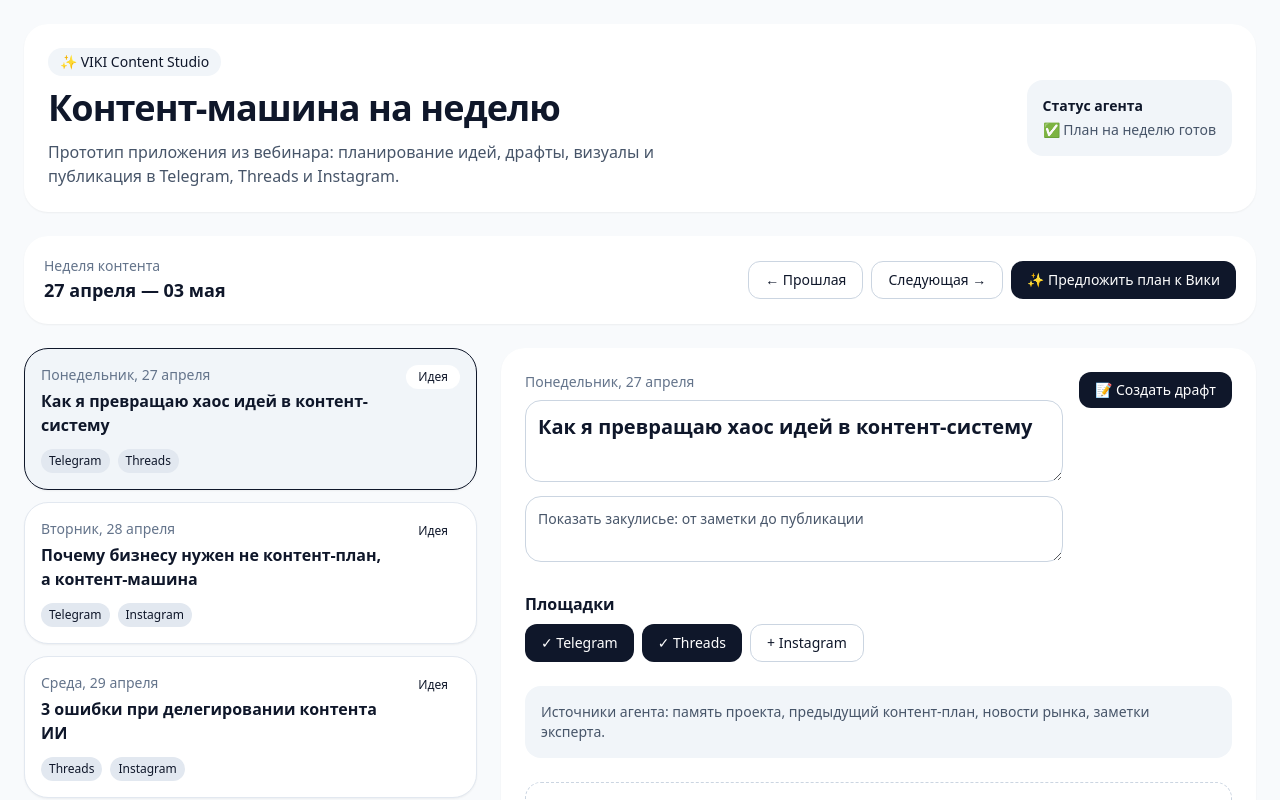
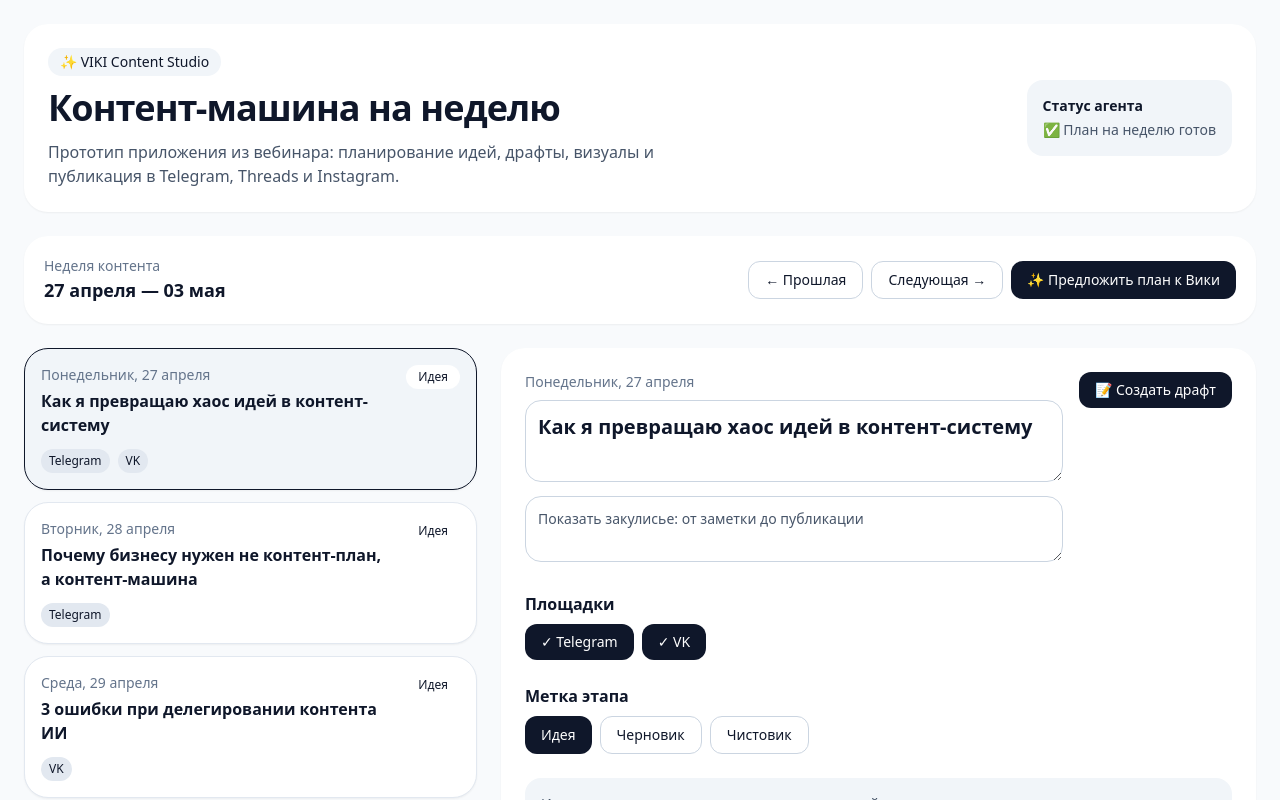
Before and after one commit to andreysparksy/Openclaw-panda, a React (Vite) app in the folder website/Content/: page / in a window 1280 px wide. Both pictures are taken after a click on the button "✨ Предложить план к Вики". Shown: the top 800 px of the page. Built offline with nearby package versions, Linux system fonts and the light colour scheme.

Commit message:
Refocus Content app on Telegram VK and workflow states

```diff
--- a/website/Content/src/App.jsx
+++ b/website/Content/src/App.jsx
@@ -1,6 +1,7 @@
 import React, { useMemo, useState } from "react";
 
-const platforms = ["Telegram", "Threads", "Instagram"];
+const platforms = ["Telegram", "VK"];
+const workflowStatuses = ["Идея", "Черновик", "Чистовик"];
 const dayNames = ["Понедельник", "Вторник", "Среда", "Четверг", "Пятница", "Суббота", "Воскресенье"];
 
 const seedIdeas = [
@@ -41,7 +42,7 @@ function Button({ children, onClick, active, disabled }) {
   );
 }
 
-function makeDraft(item) {
+function makeDraft(item, toneSource) {
   return {
     telegram: `🔥 ${item.idea}
 
@@ -51,23 +52,22 @@ function makeDraft(item) {
 
 Формула: память → план → драфт → визуал → публикация → воронка.
 
+Тон-источник: ${toneSource || "не загружен"}.
+
 Напишите «ВИКИ», если хотите такую же механику под свой бизнес.`,
-    threads: [
-      `1/3 ${item.idea}. Большинство думает, что проблема в нехватке идей. На самом деле проблема в отсутствии процесса.`,
-      "2/3 Когда ИИ знает ваши проекты, стиль и цели, он собирает контент под задачу, а не просто пишет текст.",
-      "3/3 Правильная система экономит часы: план, драфты, визуалы и публикация собираются в одном месте.",
-    ],
-    instagramCaption: `${item.idea}
+    vk: `Пост для VK: ${item.idea}
 
-Сохраняйте карусель. Кодовое слово: ВИКИ.`,
+${item.angle}
+
+Здесь будет адаптация под более развёрнутый формат, ссылки, CTA и комментарии.`,
     bannerReady: false,
-    carousel: Array.from({ length: 6 }, (_, i) => ({
+    carousel: Array.from({ length: 4 }, (_, i) => ({
       title:
         i === 0
           ? item.idea
-          : ["Память о проектах", "Идеи на каждый день", "Драфты под площадки", "Баннеры и карусели", "Публикация и воронка"][i - 1],
+          : ["Контекст", "Система", "Пример", "Призыв к действию"][i - 1],
       ready: false,
-      prompt: `Слайд ${i + 1}: карусель Instagram на тему «${item.idea}», чистый экспертный стиль`,
+      prompt: `Слайд ${i + 1}: визуал на тему «${item.idea}», чистый экспертный стиль`,
     })),
   };
 }
@@ -84,6 +84,8 @@ export default function App() {
   const [selectedId, setSelectedId] = useState(null);
   const [activity, setActivity] = useState("Готова к работе");
   const [working, setWorking] = useState(false);
+  const [toneFileName, setToneFileName] = useState("");
+  const [tonePreview, setTonePreview] = useState("");
 
   const week = useMemo(() => getWeek(weekStart), [weekStart]);
   const selected = items.find((x) => x.id === selectedId) || items[0];
@@ -111,7 +113,7 @@ export default function App() {
         dayName: dayNames[i],
         idea: seedIdeas[i][0],
         angle: seedIdeas[i][1],
-        platforms: seedIdeas[i][2],
+        platforms: seedIdeas[i][2].filter((platform) => platforms.includes(platform)).concat(i % 2 === 0 ? ["VK"] : []).filter((value, index, arr) => arr.indexOf(value) === index),
         status: "Идея",
         draft: null,
         published: {},
@@ -128,8 +130,8 @@ export default function App() {
     setActivity("Генерирую тексты, промпты и структуру карусели…");
     patchSelected({ status: "Генерация" });
     setTimeout(() => {
-      patchSelected({ status: "Драфт готов", draft: makeDraft(selected) });
-      setActivity("Черновики готовы");
+      patchSelected({ status: "Черновик", draft: makeDraft(selected, toneFileName || tonePreview) });
+      setActivity("Черновик готов");
     }, 700);
   }
 
@@ -147,6 +149,26 @@ export default function App() {
     draft.telegram += "\n\nP.S. Это не магия, а нормально собранный процесс ✨";
     patchSelected({ draft });
     setActivity("Telegram-пост переписан в более личном стиле");
+  }
+
+  function uploadToneFile(event) {
+    const file = event.target.files?.[0];
+    if (!file) return;
+    setToneFileName(file.name);
+    const reader = new FileReader();
+    reader.onload = () => {
+      const raw = String(reader.result || "");
+      const cleaned = raw.replace(/<[^>]+>/g, " ").replace(/\s+/g, " ").trim();
+      setTonePreview(cleaned.slice(0, 400));
+      setActivity(`Тон оф войс считан из ${file.name}`);
+    };
+    reader.readAsText(file, "utf-8");
+  }
+
+  function setStatus(status) {
+    if (!selected) return;
+    patchSelected({ status });
+    setActivity(`Статус обновлён: ${status}`);
   }
 
   function generateBanner() {
@@ -259,8 +281,21 @@ export default function App() {
                   </div>
                 </div>
 
-                <div className="rounded-2xl bg-slate-100 p-4 text-sm text-slate-600">
-                  Источники агента: память проекта, предыдущий контент-план, новости рынка, заметки эксперта.
+                <div>
+                  <div className="mb-2 font-semibold">Метка этапа</div>
+                  <div className="flex flex-wrap gap-2">
+                    {workflowStatuses.map((status) => <Button key={status} active={selected.status === status} onClick={() => setStatus(status)}>{status}</Button>)}
+                  </div>
+                </div>
+
+                <div className="rounded-2xl bg-slate-100 p-4 text-sm text-slate-600 space-y-3">
+                  <div>Источники агента: память проекта, предыдущий контент-план, новости рынка, заметки эксперта.</div>
+                  <div>
+                    <div className="mb-2 font-semibold text-slate-800">HTML-файл для tone of voice</div>
+                    <input type="file" accept=".html,.htm,text/html" onChange={uploadToneFile} className="block w-full text-sm" />
+                    {toneFileName && <div className="mt-2 text-xs text-slate-500">Загружен файл: {toneFileName}</div>}
+                    {tonePreview && <div className="mt-2 rounded-xl bg-white p-3 text-xs text-slate-600">Превью tone of voice: {tonePreview}</div>}
+                  </div>
                 </div>
 
                 {selected.draft && (
@@ -280,34 +315,22 @@ export default function App() {
                       </div>
                     )}
 
-                    {selected.platforms.includes("Threads") && (
+                    {selected.platforms.includes("VK") && (
                       <div className="rounded-3xl border border-slate-200 p-4">
                         <div className="mb-3 flex items-center justify-between gap-2">
-                          <h2 className="text-xl font-bold">Threads</h2>
-                          <Button active onClick={() => publish("Threads")}>{selected.published.Threads ? "✅ Опубликовано" : "🚀 Опубликовать ветку"}</Button>
+                          <h2 className="text-xl font-bold">VK</h2>
+                          <Button active onClick={() => publish("VK")}>{selected.published.VK ? "✅ Опубликовано" : "🚀 Опубликовать"}</Button>
                         </div>
-                        <div className="space-y-2">
-                          {selected.draft.threads.map((post, i) => <div key={i} className="rounded-2xl bg-slate-100 p-3 text-sm">{post}</div>)}
-                        </div>
-                      </div>
-                    )}
-
-                    {selected.platforms.includes("Instagram") && (
-                      <div className="rounded-3xl border border-slate-200 p-4">
-                        <div className="mb-3 flex items-center justify-between gap-2">
-                          <h2 className="text-xl font-bold">Instagram-карусель</h2>
-                          <Button active onClick={() => publish("Instagram")}>{selected.published.Instagram ? "✅ Опубликовано" : "🚀 Опубликовать"}</Button>
-                        </div>
-                        <div className="mb-4 rounded-2xl bg-slate-100 p-3 text-sm">{selected.draft.instagramCaption}</div>
+                        <div className="mb-4 rounded-2xl bg-slate-100 p-3 text-sm whitespace-pre-wrap">{selected.draft.vk}</div>
                         <div className="grid gap-3 md:grid-cols-2">
                           {selected.draft.carousel.map((slide, i) => (
                             <div key={i} className="rounded-2xl border border-slate-200 p-3">
                               <div className="mb-2 flex items-center justify-between gap-2">
-                                <div className="font-semibold">Слайд {i + 1}</div>
+                                <div className="font-semibold">Визуал {i + 1}</div>
                                 <Button onClick={() => generateSlide(i)}>{slide.ready ? "✅ Готов" : "Сгенерировать"}</Button>
                               </div>
                               <div className={`mb-3 flex h-32 items-center justify-center rounded-xl p-4 text-center text-sm ${slide.ready ? "bg-slate-900 text-white" : "bg-slate-100 text-slate-500"}`}>
-                                {slide.ready ? slide.title : "Изображение пока не создано"}
+                                {slide.ready ? slide.title : "Визуал пока не создан"}
                               </div>
                               <div className="text-xs text-slate-500">{slide.prompt}</div>
                             </div>
@@ -319,7 +342,7 @@ export default function App() {
                 )}
 
                 <div className="rounded-2xl border border-dashed border-slate-300 p-4 text-sm text-slate-600">
-                  🔌 Production-подключения: LLM API, генератор изображений, база памяти, Telegram Bot API, Meta/Instagram API, Threads API и хранилище файлов.
+                  🔌 Production-подключения: LLM API, генератор изображений, база памяти, Telegram Bot API, VK API, хранилище файлов и агент, который читает HTML-файл, вытаскивает tone of voice и подмешивает его в генерацию.
                 </div>
               </div>
             )}
```
